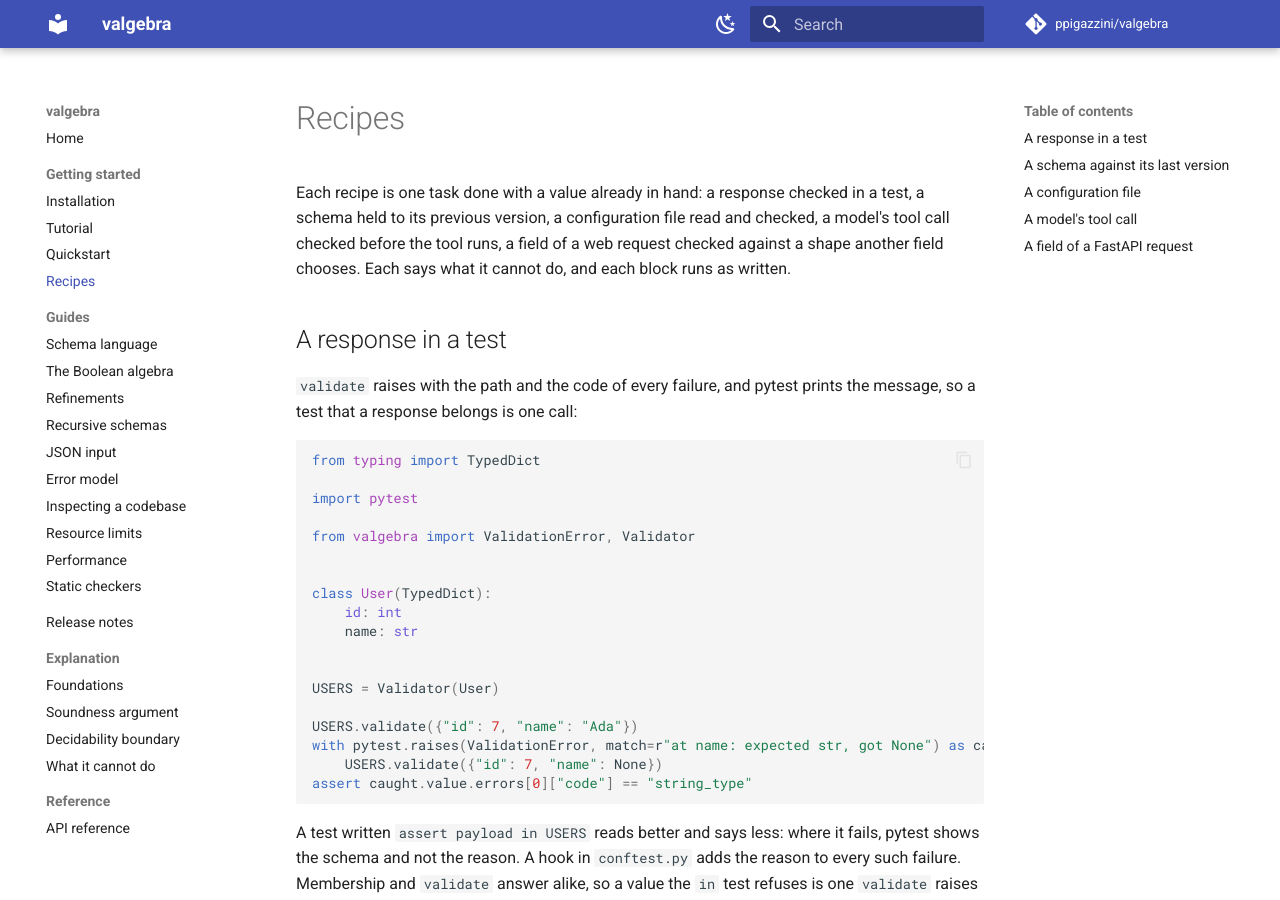
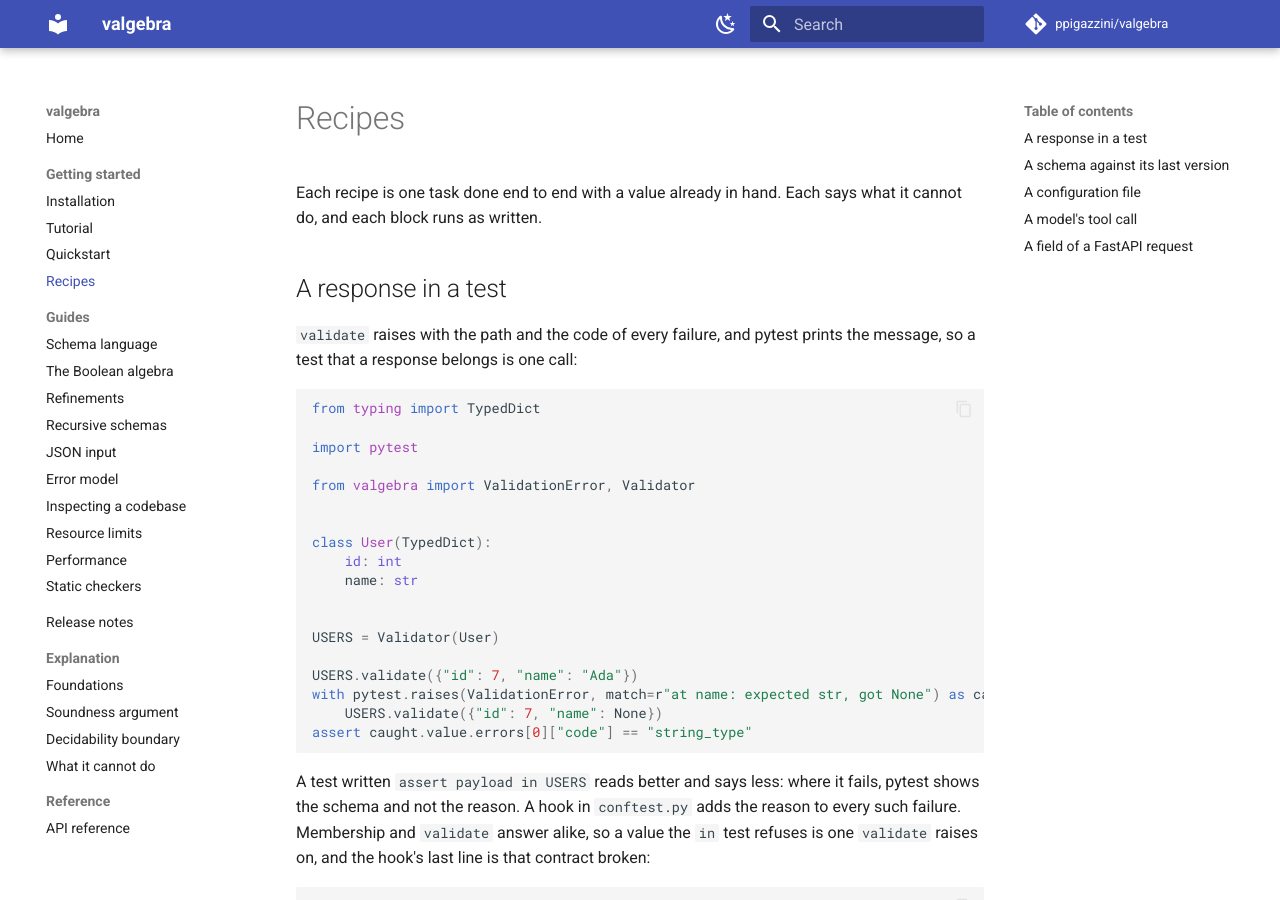
Before and after one commit to ppigazzini/valgebra, an MkDocs documentation site: the page built from docs/19-recipes.md, in a window 1280 px wide and 900 px high. Built offline with MkDocs 1.6.1 and Material for MkDocs 9.7.7, drawn with Linux system fonts in a browser that asks for light colours; comment, search, counter and statistics services are not loaded.

Commit message:
docs: the guide's index points to the recipes without listing their tasks
The guide's index and the tutorial's next steps name the recipes page and say
what a recipe is, one task done end to end, rather than listing the tasks: the
page's headings list them, and a copy in three other places reads as the whole
page while it names some of them. The page opens on the same contract: a task
done with a value already in hand, what it cannot do, and blocks that run as
written.

```diff
--- a/docs/19-recipes.md
+++ b/docs/19-recipes.md
@@ -4,11 +4,8 @@ description: Tasks done end to end -- a response in a test, a schema against its
 
 # Recipes
 
-Each recipe is one task done with a value already in hand: a response checked
-in a test, a schema held to its previous version, a configuration file read
-and checked, a model's tool call checked before the tool runs, a field of a
-web request checked against a shape another field chooses. Each says what it
-cannot do, and each block runs as written.
+Each recipe is one task done end to end with a value already in hand. Each says
+what it cannot do, and each block runs as written.
 
 ## A response in a test
 
```
Also changed, not shown: docs/01-tutorial.md (+1 -3 lines), docs/README.md (+2 -3 lines).
